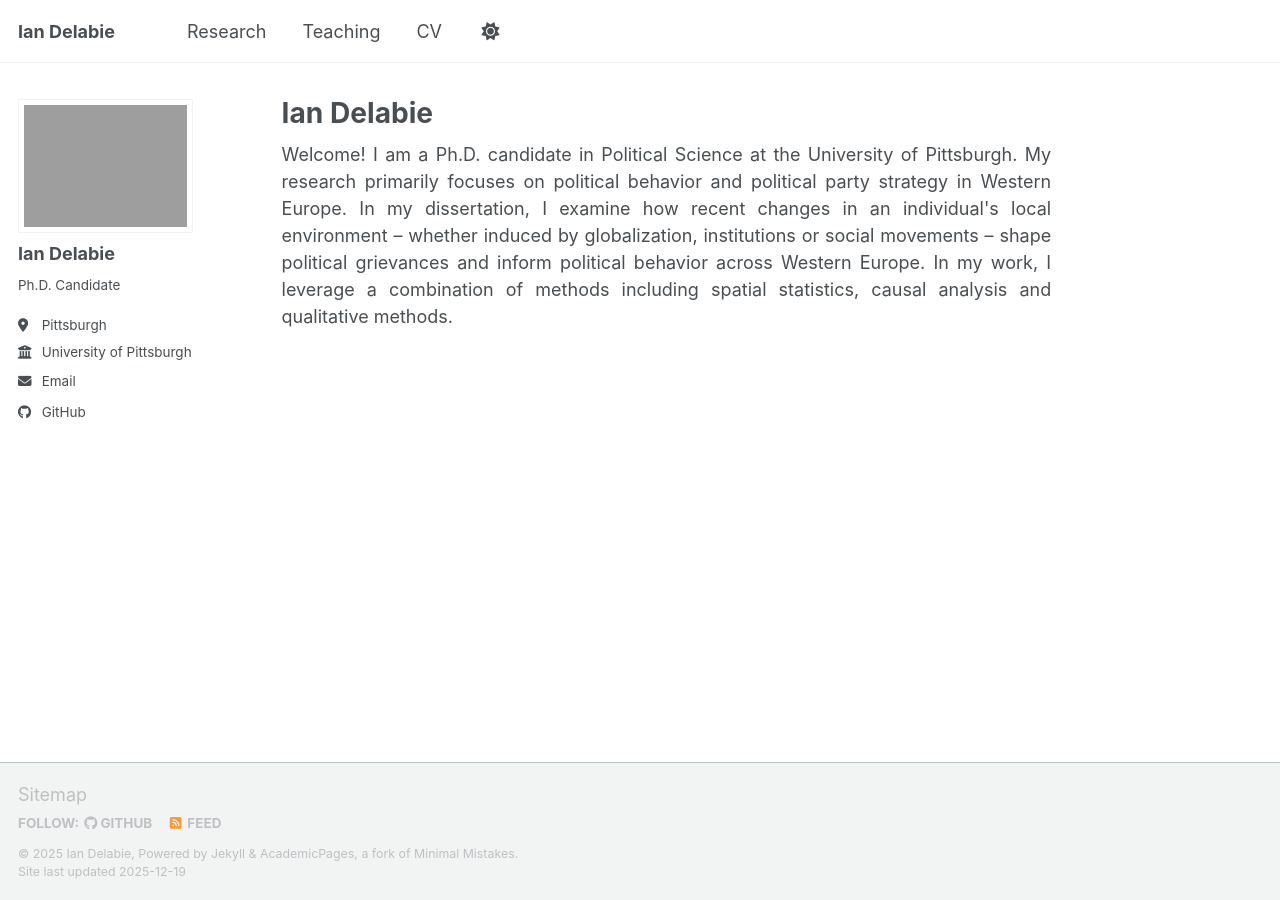
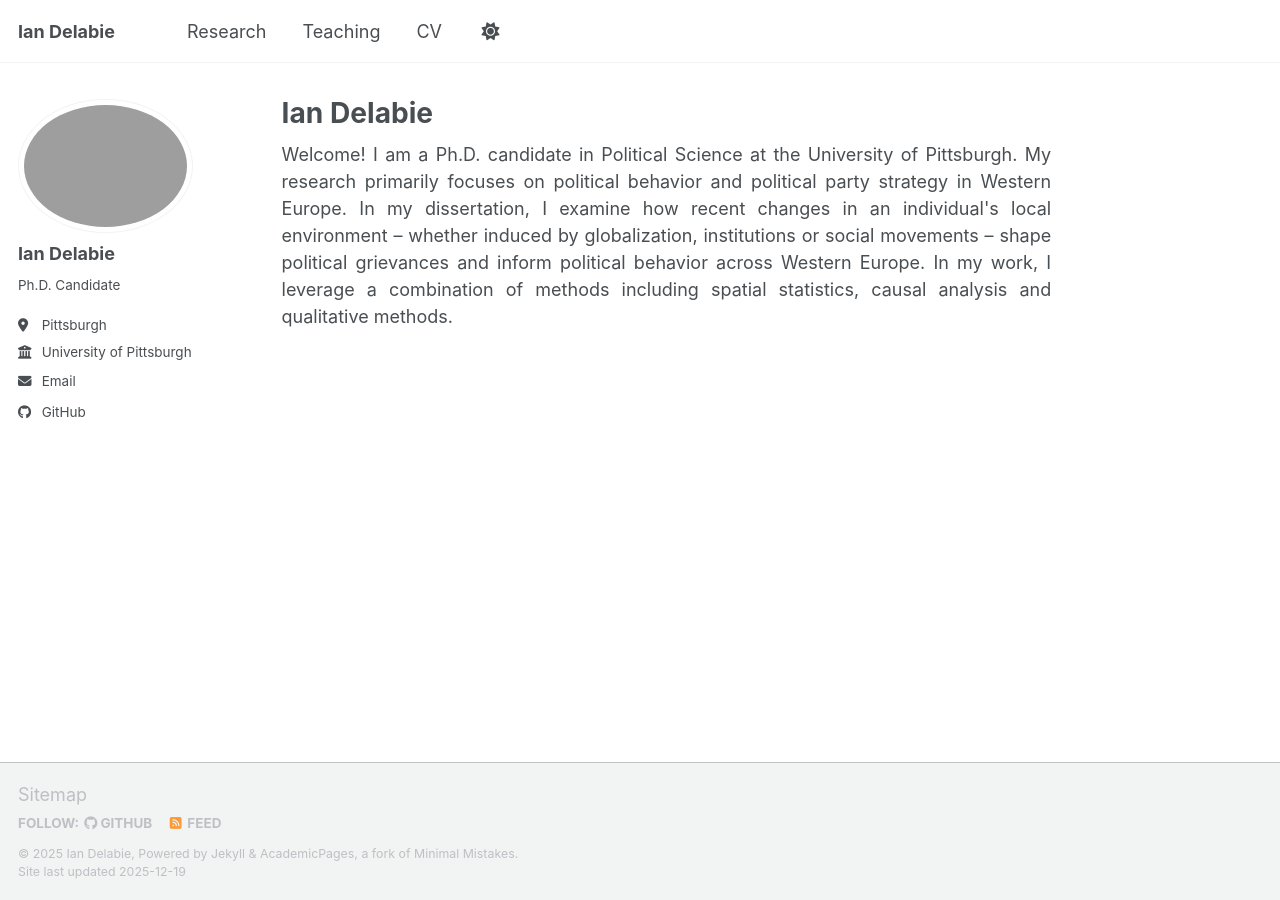
Before and after one commit to idelabie/idelabie.github.io, a Jekyll site: the page built from index.md, in a window 1280 px wide. Built offline with Jekyll 4.4.1, drawn with Linux system fonts in a browser that asks for light colours; a script bundle is joined from its source files by our own code; library files that are not in the unit come from our copies.

Commit message:
Update _sidebar.scss

```diff
--- a/_sass/layout/_sidebar.scss
+++ b/_sass/layout/_sidebar.scss
@@ -85,7 +85,7 @@
   vertical-align: top;
   width: 36px;
   // set width only, for non-square avatars
-  // height: 36px;
+  height: 36px;
 
   @include breakpoint($large) {
     display: block;
@@ -95,7 +95,7 @@
 
   img {
     max-width: 175px;
-    border-radius: 0;
+    border-radius: 50%;
 
     @include breakpoint($large) {
       padding: 5px;
```
